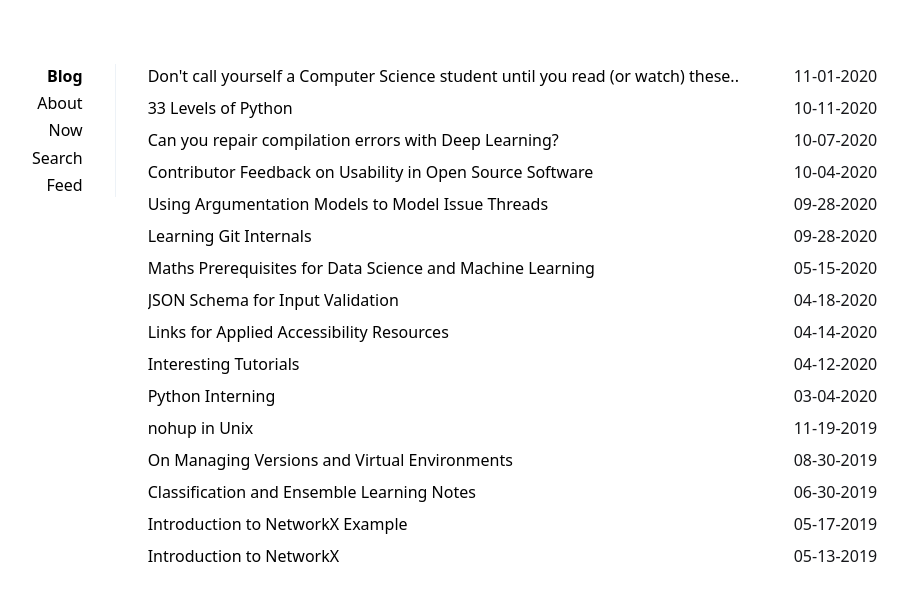
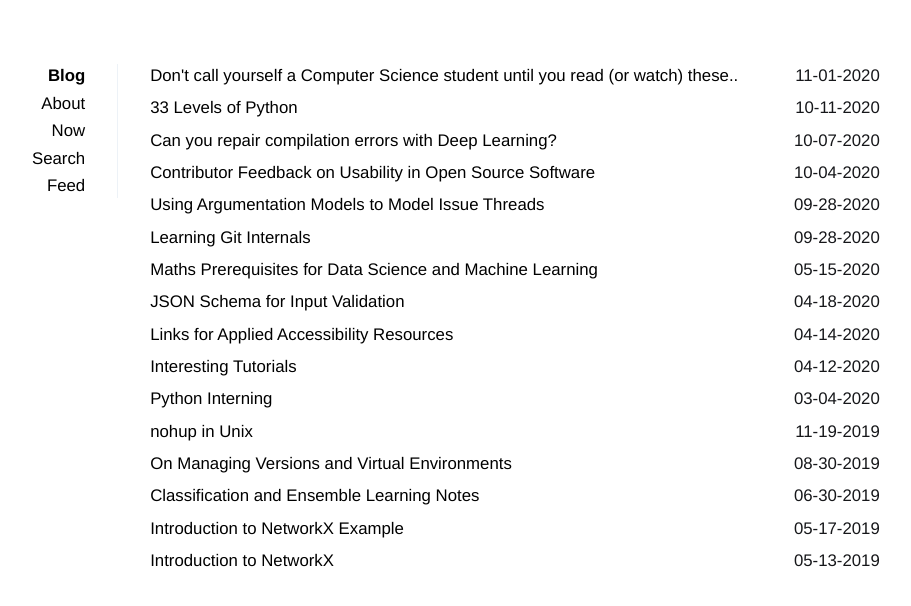
Before and after one commit to avinashbhat/avinashbhat.github.io, a Jekyll site: the page built from index.html, in a window 1280 px wide. Shown: the top 606 px of the page, without its empty margins (80-991 px from the left). Built offline with Jekyll 4.4.1, drawn with Linux system fonts in a browser that asks for light colours; comment, search, counter and statistics services are not loaded.

Commit message:
Updated font

```diff
--- a/_sass/_main.scss
+++ b/_sass/_main.scss
@@ -7,11 +7,11 @@
 }
 
 body {
-	font-family: system-ui, sans-serif;
+	font-family: Helvetica, sans-serif;
 	-webkit-font-smoothing: antialiased;
     text-rendering: optimizeLegibility;
-	line-height:1.5;
-	font-size: 1rem;
+	line-height:1.45;
+	font-size: 1.05rem;
 	color: rgb(22, 23, 26);
 }
 
```
